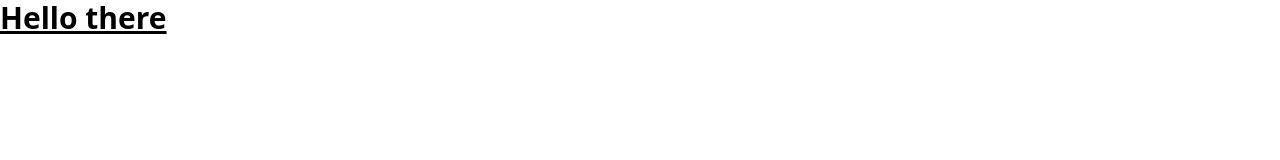
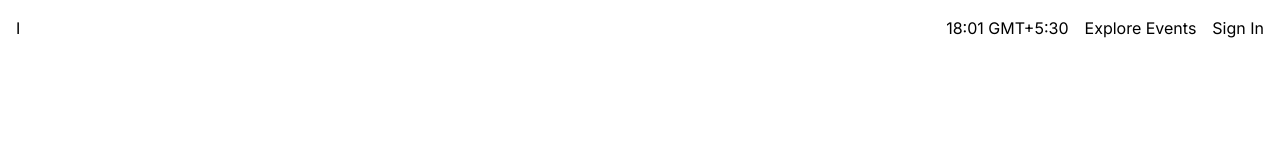
Before and after one commit to shantanuuchak/luma, a website built with Vite: page index.html in a window 1280 px wide. Built offline with nearby package versions, Linux system fonts and the light colour scheme.

Commit message:
add inter font

```diff
--- a/index.html
+++ b/index.html
@@ -4,9 +4,25 @@
     <meta charset="UTF-8" />
     <meta name="viewport" content="width=device-width, initial-scale=1.0" />
     <title>Luma</title>
-    <link rel="stylesheet" href="css/main.css" />
+
+    <!-- Inter Font -->
+    <link rel="preconnect" href="https://fonts.googleapis.com" />
+    <link rel="preconnect" href="https://fonts.gstatic.com" crossorigin />
+    <link
+      href="https://fonts.googleapis.com/css2?family=Inter:ital,opsz,wght@0,14..32,100..900;1,14..32,100..900&display=swap"
+      rel="stylesheet"
+    />
+
+    <link rel="stylesheet" href="index.css" />
   </head>
   <body>
-    <h1 class="text-3xl font-bold underline">Hello there</h1>
+    <header class="flex justify-between p-4">
+      <div>I</div>
+      <nav class="flex gap-4">
+        <a href="#">18:01 GMT+5:30</a>
+        <a href="#">Explore Events</a>
+        <a href="#">Sign In</a>
+      </nav>
+    </header>
   </body>
 </html>
--- a/tailwind.config.js
+++ b/tailwind.config.js
@@ -2,7 +2,11 @@
 export default {
   content: ["./index.html", "./src/**/*.{js,ts,jsx,tsx}"],
   theme: {
-    extend: {},
+    extend: {
+      fontFamily: {
+        sans: ["Inter", "sans-serif"],
+      },
+    },
   },
   plugins: [],
 };
```
Also changed, not shown: index.css (renamed from css/main.css).
